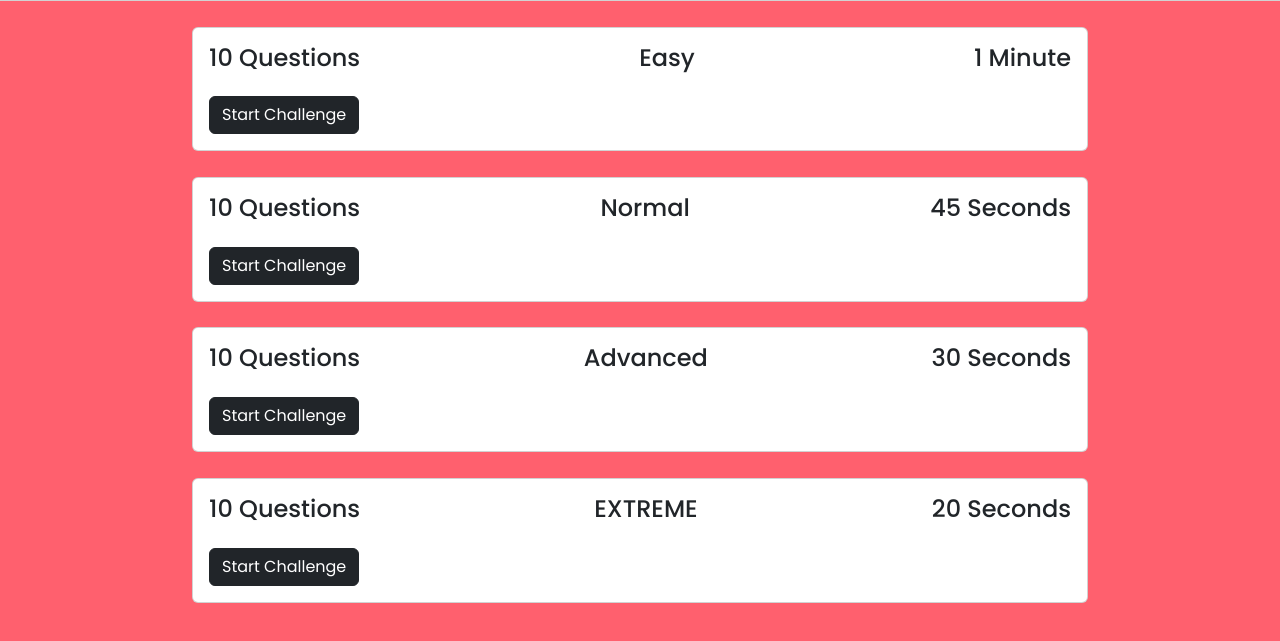
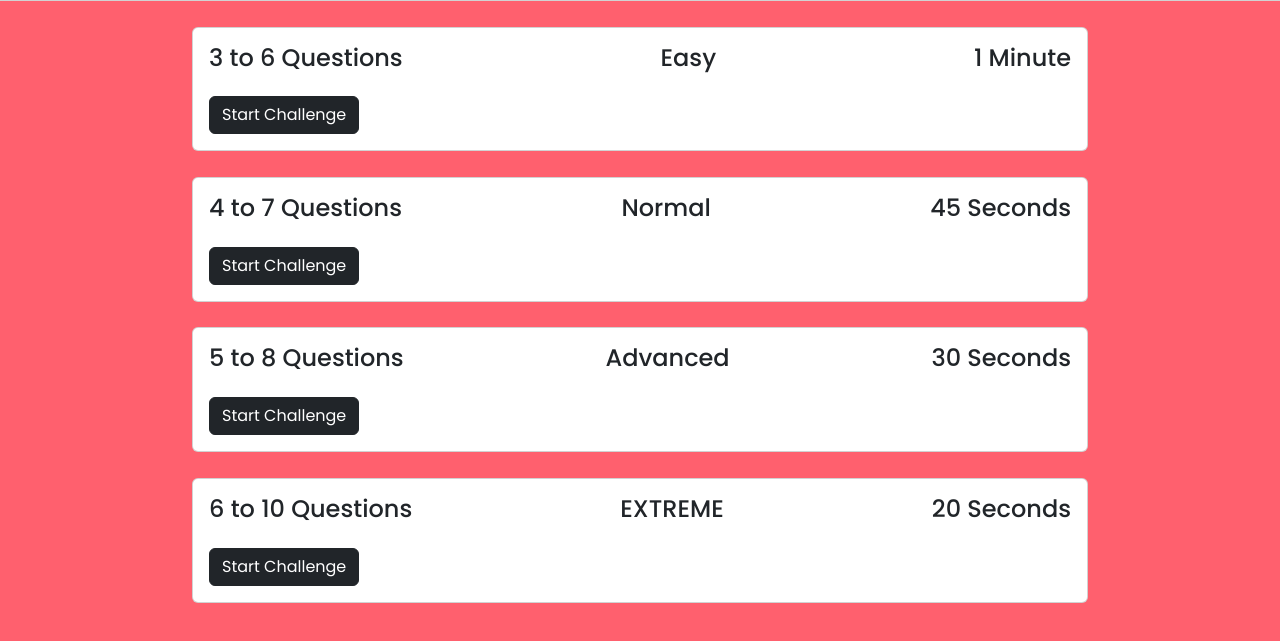
Before and after one commit to marcosrod/utfpr-web2-fastcalc, a website: page public/html/challenges.ejs in a window 1280 px wide. Shown: the part 129-770 px from the top of the page. Drawn offline with nearby package versions, Linux system fonts and the light colour scheme; files that its build step writes are made by us from their sources.

Commit message:
Ajusta titulo cards da pagina challenges

```diff
--- a/public/html/challenges.ejs
+++ b/public/html/challenges.ejs
@@ -28,7 +28,7 @@
       <div class="card challenge-card">
         <div class="card-body">
           <div class="challenges-card-info">
-            <h4>10 Questions</h4>
+            <h4>3 to 6 Questions</h4>
             <h4>Easy</h4>
             <h4>1 Minute</h4>
           </div>
@@ -45,7 +45,7 @@
       <div class="card challenge-card">
         <div class="card-body">
           <div class="challenges-card-info">
-            <h4>10 Questions</h4>
+            <h4>4 to 7 Questions</h4>
             <h4>Normal</h4>
             <h4>45 Seconds</h4>
           </div>
@@ -62,7 +62,7 @@
       <div class="card challenge-card">
         <div class="card-body">
           <div class="challenges-card-info">
-            <h4>10 Questions</h4>
+            <h4>5 to 8 Questions</h4>
             <h4>Advanced</h4>
             <h4>30 Seconds</h4>
           </div>
@@ -79,7 +79,7 @@
       <div class="card challenge-card">
         <div class="card-body">
           <div class="challenges-card-info">
-            <h4>10 Questions</h4>
+            <h4>6 to 10 Questions</h4>
             <h4>EXTREME</h4>
             <h4>20 Seconds</h4>
           </div>
```
